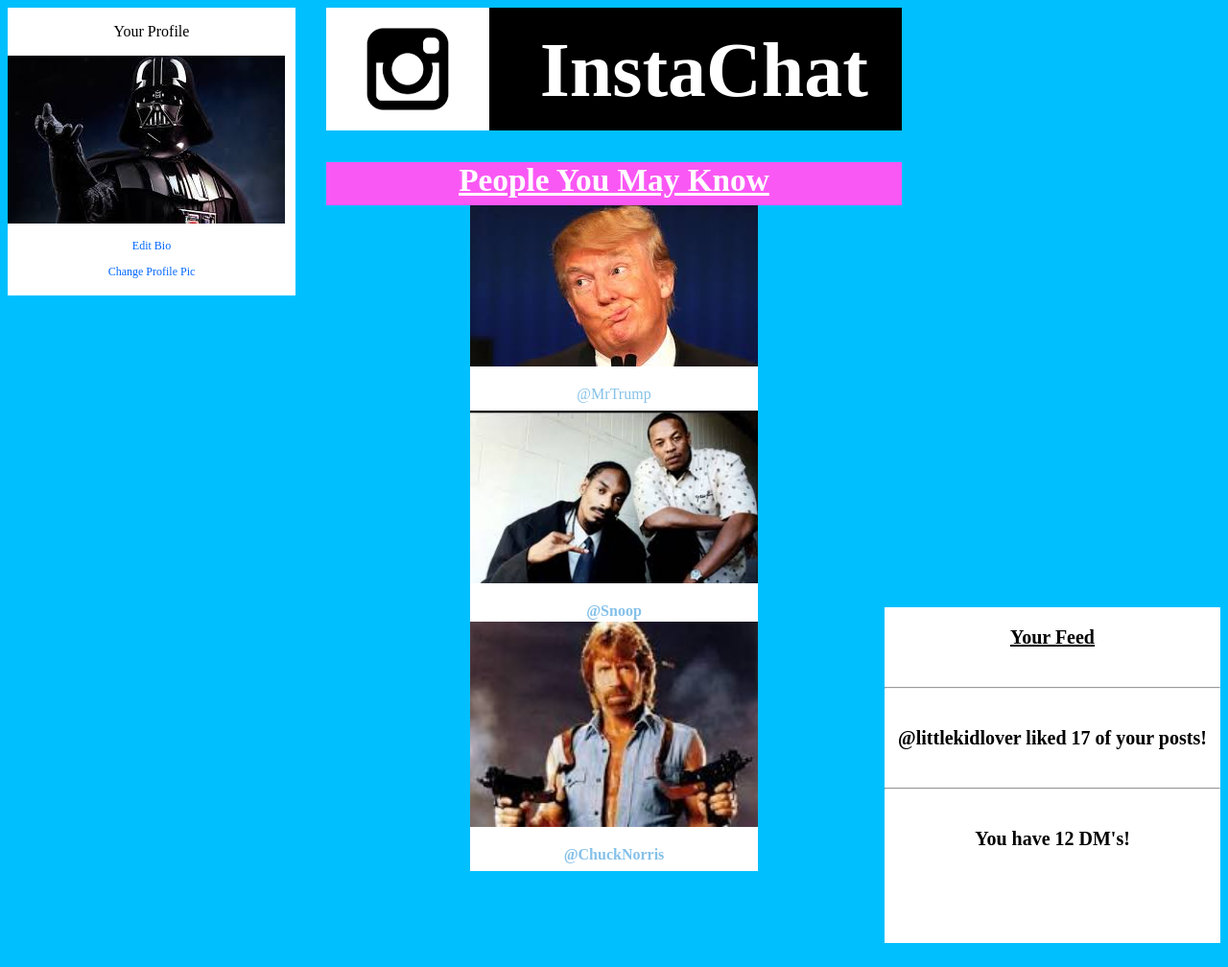
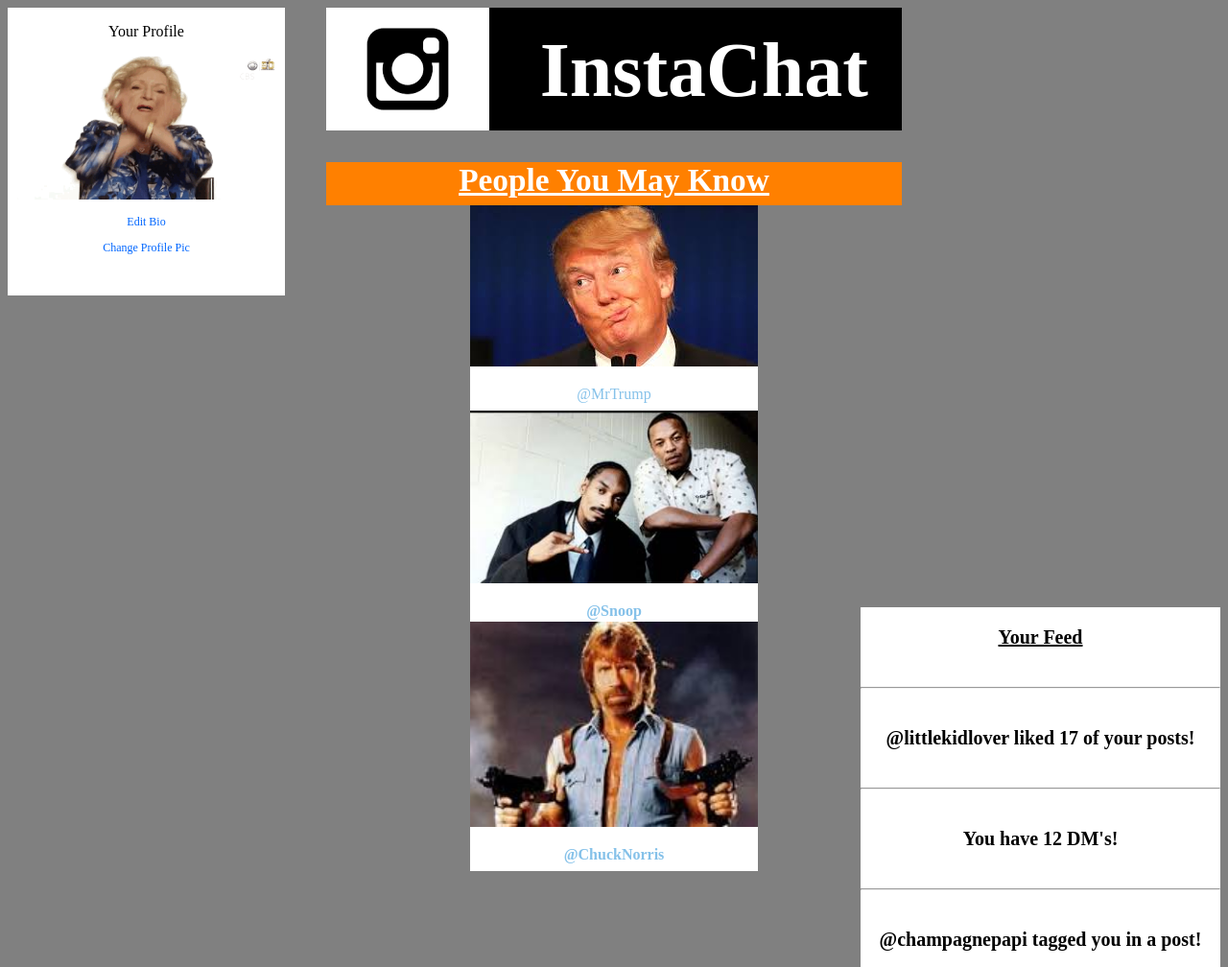
Before and after one commit to caderade99/instachat, a plain HTML site: page index.html in a window 1280 px wide. Shown: the whole page at 96% size. Before the commit the page ends 983 px from the top, so only its background shows below. Drawn offline with Linux system fonts and the light colour scheme.

Commit message:
day 4097

```diff
--- a/index.html
+++ b/index.html
@@ -21,7 +21,8 @@
 
 	}
 	body {
-		background-color: deepskyblue;
+		background-color: grey;
+		/*background-image: url("trump.jpg");*/
 	}
 	#hi {
 		margin: 0 auto;
@@ -63,7 +64,7 @@
 		float: left;
 	}
 	#hi7 {
-		background-color: #FA58F4;
+		background-color: #ff8000;
 		font-size: 25pt;
 		height: 45px;
 		text-align: center;
@@ -71,20 +72,15 @@
 	#hi8{
 		float: right;
 		background-color: white;
-		width: 350px;
-		height: 350px;
+		width: 375px;
+		height: 375px;
 	}
 	#hi9 {
 		text-align: center;
 		color: black;
 		font-size: 20px;
 	}
-	#hi10{
-		text-align: center;
-		color: black;
-		font-size: 20px;
-	}
-	#hi11{
+	.line {
 		text-align: center;
 		color: black;
 		font-size: 20px;
@@ -95,7 +91,7 @@
 	#left {
 		background-color: white;
 		height: 300px;
-		width: 300px;
+		width: 289px;
 		float:left;
 	}
 	.profile{
@@ -103,11 +99,15 @@
 		font:trebuchet;
 		font-size: 12px;
 	}
+	#dab {
+		height: 150px;
+		width:289px;
+	}
 </style>
 </head>
 <body>
 <div id="left"><p>Your Profile</p>
-<img src="darth.jpeg">
+<img src="dab.gif" id="dab">
 <p class="profile">Edit Bio</p>
 <p class="profile">Change Profile Pic</p>
 
@@ -133,9 +133,11 @@
 		<u>Your Feed</u>
 	</p>
 <hr>
-		<p id="hi10">@littlekidlover liked 17 of your posts!</p>
+		<p class="line">@littlekidlover liked 17 of your posts!</p>
 <hr>
-		<p id="hi11">You have 12 DM's!</p>
+		<p class="line"">You have 12 DM's!</p>
+<hr>
+		<p class="line">@champagnepapi tagged you in a post!</p>
 	</div>
 	<div class="boxes" id="hi3">
 		<img class="feed" src="chuck.jpeg">
```
Also changed, not shown: dab.gif (added).
